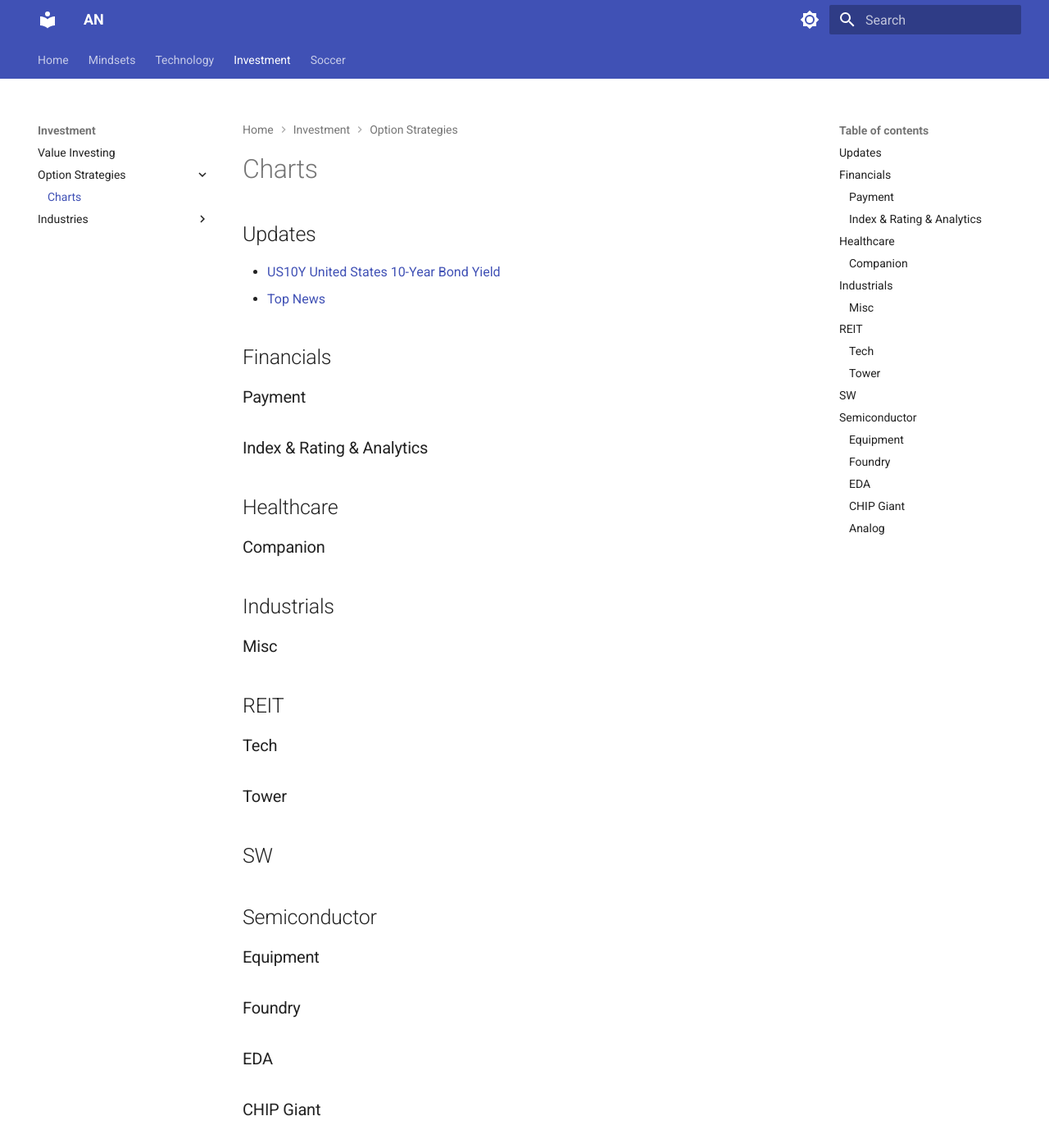
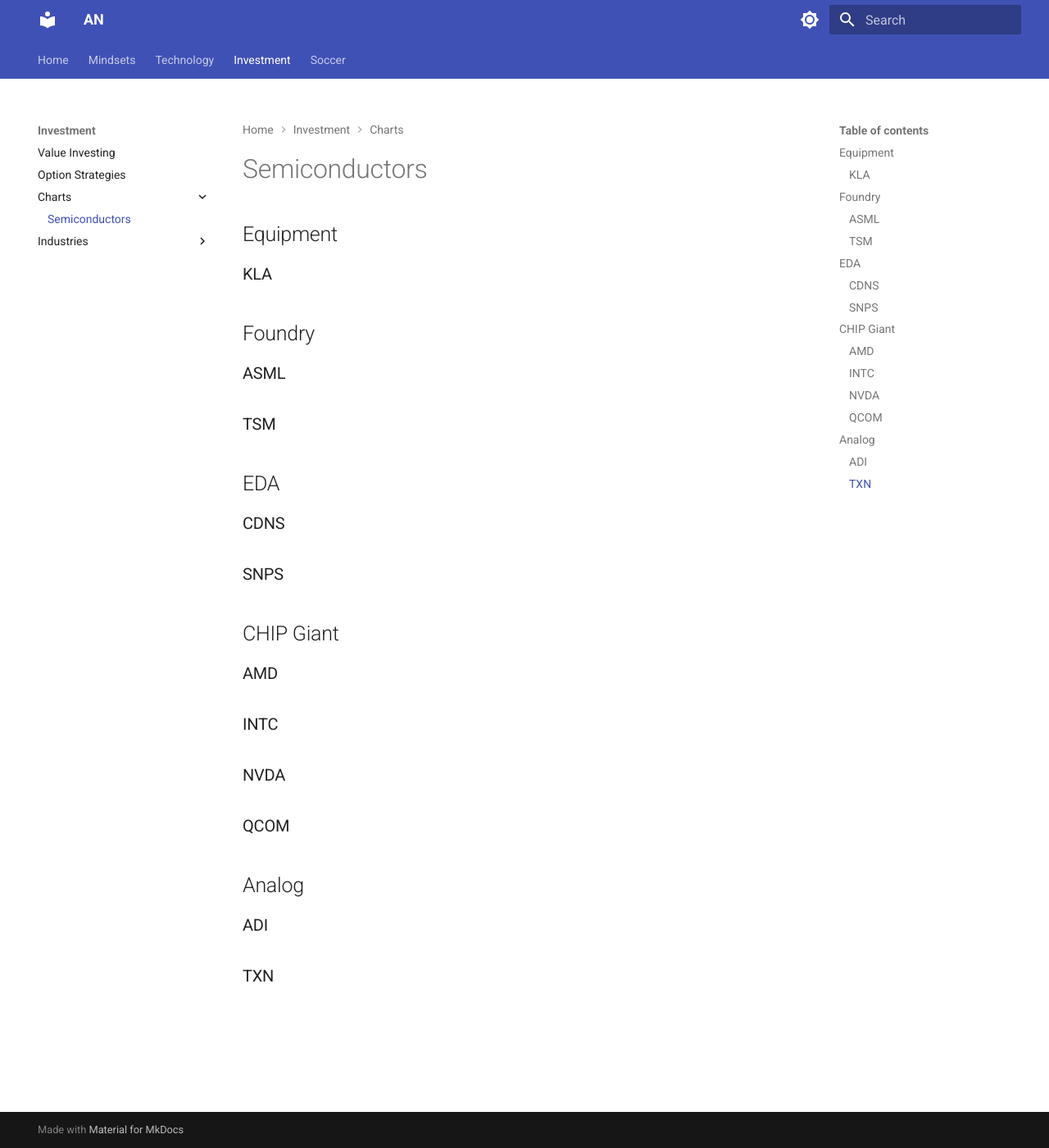
Before and after one commit to sp500/compendium, an MkDocs documentation site: the page built from docs/investment/charts-semi.md, in a window 1280 px wide and 1400 px high. Shown: the whole window at 82% size. Built offline with MkDocs 1.6.1 and Material for MkDocs 9.7.7, drawn with Linux system fonts in a browser that asks for light colours.

Commit message:
reorganize chart

```diff
--- a/docs/investment/charts.md
+++ b/docs/investment/charts-semi.md
@@ -31,97 +31,51 @@
 }
 </script>
 
-## Updates
 
-- [US10Y United States 10-Year Bond Yield](https://seekingalpha.com/symbol/US10Y)
-- [Top News](https://seekingalpha.com/market-news/top-news)
-
-## Financials
-
-### Payment
-   <div id="V"></div>
-   <div id="MA"></div>
-### Index & Rating & Analytics
-   <div id="MCO"></div>
-   <div id="MSCI"></div>
-   <div id="SPGI"></div>
-
-## Healthcare
-
-### Companion
-   <div id="IDXX"></div>
-   <div id="ZTS"></div>
-
-## Industrials
-
-### Misc
-   <div id="CPRT"></div>
-   <div id="HEI"></div>
-
-## REIT
-
-### Tech
-   <div id="CSGP"></div>
-### Tower
-   <div id="AMT"></div>
-   <div id="SBAC"></div>
-
-## SW
-  <div id="ADSK"></div>
-  <div id="VRSN"></div>
-
-## Semiconductor
-
-### Equipment
+## Equipment
+### KLA
   <div id="KLA"></div>
 
-### Foundry
+## Foundry
+### ASML
   <div id="ASML"></div>
+### TSM
   <div id="TSM"></div>
 
-### EDA
-
+## EDA
+### CDNS
   <div id="CDNS"></div>
+### SNPS
   <div id="SNPS"></div>
 
-### CHIP Giant
+## CHIP Giant
+### AMD
+  <div id="AMD"></div>
 
-  <div id="AMD"></div>
+### INTC
   <div id="INTC"></div>
+### NVDA
   <div id="NVDA"></div>
+### QCOM
   <div id="QCOM"></div>
 
 
-### Analog
+## Analog
+### ADI
   <div id="ADI"></div>
+### TXN
   <div id="TXN"></div>
 
-
-
 <script type="text/javascript">
-widget("V")
-widget("MA")
-widget("VRSN")
-widget("ADSK")
 widget("ASML")
 widget("TSM")
 widget("ADI")
 widget("TXN")
-widget("CSGP")
-widget("AMT")
-widget("SBAC")
 widget("CDNS")
 widget("SNPS")
-widget("MCO")
-widget("MSCI")
-widget("SPGI")
-widget("HEI")
-widget("CPRT")
-widget("IDXX")
-widget("ZTS")
+widget("NVDA")
+widget("QCOM")
+widget("KLA")
 widget("AMD")
 widget("INTC")
-widget("NVDA")
-widget("QCOM")
-
 </script>
--- a/mkdocs.yml
+++ b/mkdocs.yml
@@ -70,8 +70,9 @@
       - Github: tech/github.md
   - Investment:
       - Value Investing: investment/value.md
-      - Option Strategies:
-          - Charts: investment/charts.md
+      - Option Strategies: investment/options.md
+      - Charts:
+          - Semiconductors: investment/charts-semi.md
       - Industries:
           - Quant: investment/quant.md
           - Semiconductor:
```
